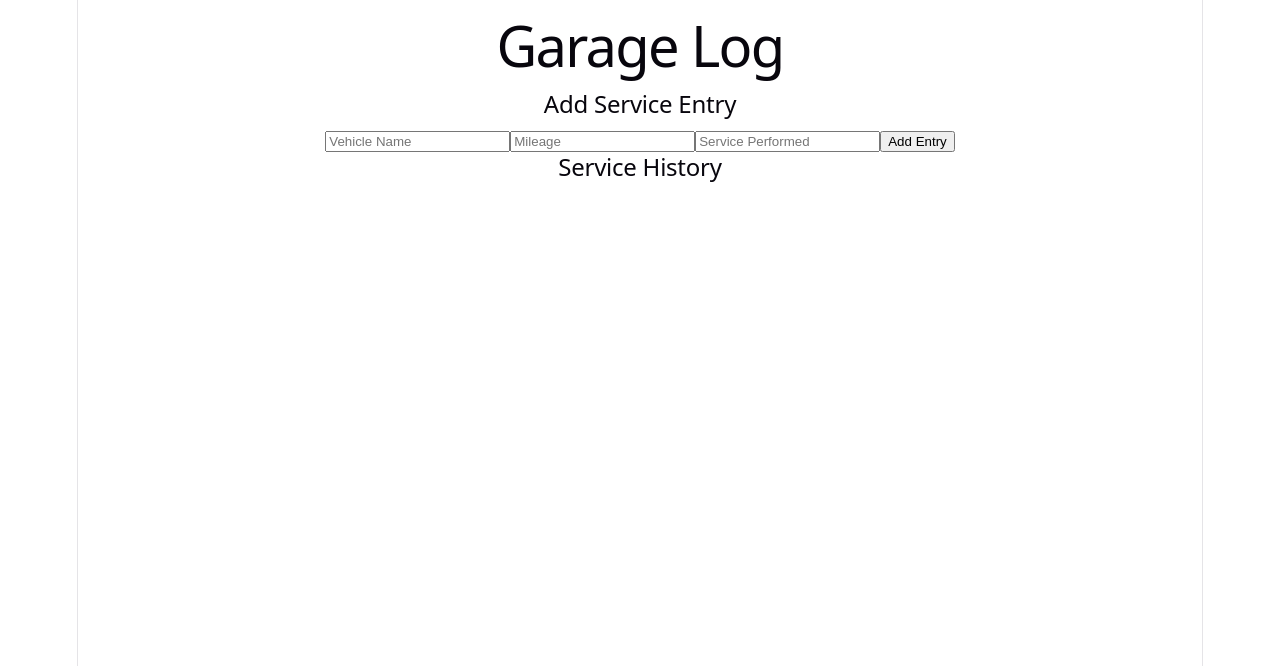
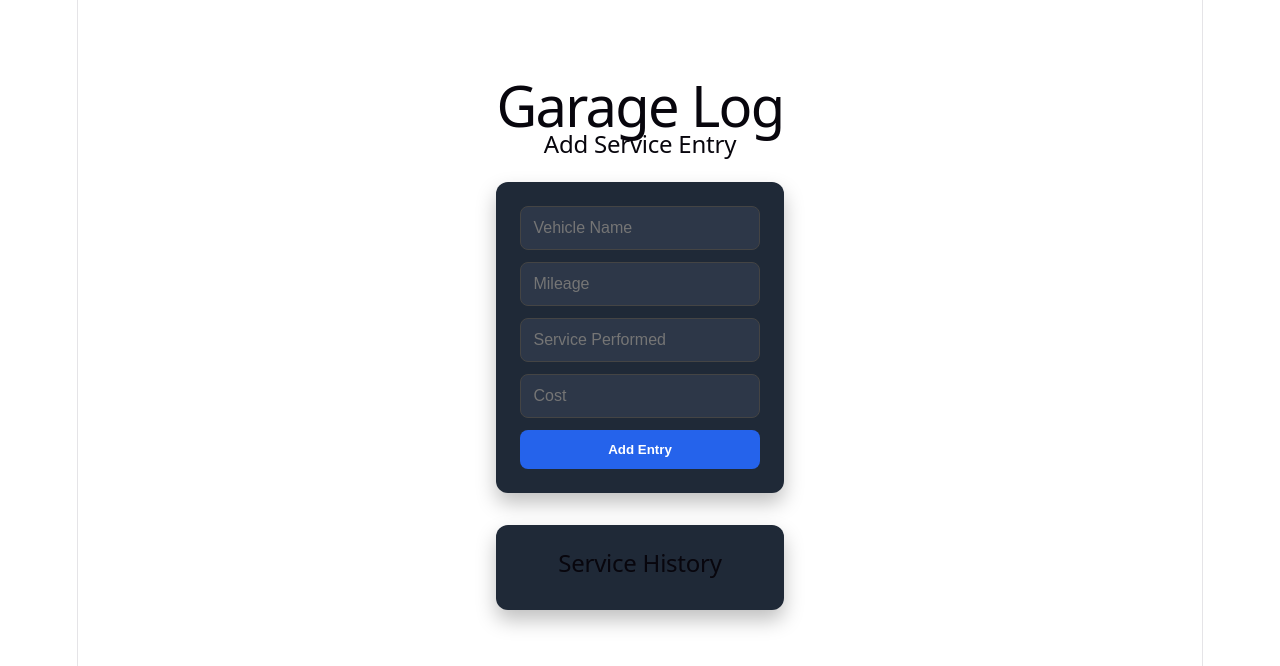
Before and after one commit to AlternateSpirit/auto-maintenance-tracker, a React (Vite) app: page / in a window 1280 px wide. Shown: the top 666 px of the page. Built offline with nearby package versions, Linux system fonts and the light colour scheme.

Commit message:
Finished first iteration of home page's form added cost and app design

```diff
--- a/src/App.css
+++ b/src/App.css
@@ -1,184 +1,54 @@
-.counter {
-  font-size: 16px;
-  padding: 5px 10px;
-  border-radius: 5px;
-  color: var(--accent);
-  background: var(--accent-bg);
-  border: 2px solid transparent;
-  transition: border-color 0.3s;
-  margin-bottom: 24px;
-
-  &:hover {
-    border-color: var(--accent-border);
-  }
-  &:focus-visible {
-    outline: 2px solid var(--accent);
-    outline-offset: 2px;
-  }
+.app {
+  max-width: 900px;
+  margin: 40px auto;
+  padding: 20px;
 }
 
-.hero {
-  position: relative;
-
-  .base,
-  .framework,
-  .vite {
-    inset-inline: 0;
-    margin: 0 auto;
-  }
-
-  .base {
-    width: 170px;
-    position: relative;
-    z-index: 0;
-  }
-
-  .framework,
-  .vite {
-    position: absolute;
-  }
-
-  .framework {
-    z-index: 1;
-    top: 34px;
-    height: 28px;
-    transform: perspective(2000px) rotateZ(300deg) rotateX(44deg) rotateY(39deg)
-      scale(1.4);
-  }
-
-  .vite {
-    z-index: 0;
-    top: 107px;
-    height: 26px;
-    width: auto;
-    transform: perspective(2000px) rotateZ(300deg) rotateX(40deg) rotateY(39deg)
-      scale(0.8);
-  }
+.card {
+  background: #1f2937;
+  border-radius: 12px;
+  padding: 24px;
+  margin-top: 24px;
+  box-shadow: 0 10px 20px rgba(0,0,0,.25);
 }
 
-#center {
+form {
   display: flex;
   flex-direction: column;
-  gap: 25px;
-  place-content: center;
-  place-items: center;
-  flex-grow: 1;
-
-  @media (max-width: 1024px) {
-    padding: 32px 20px 24px;
-    gap: 18px;
-  }
+  gap: 12px;
 }
 
-#next-steps {
-  display: flex;
-  border-top: 1px solid var(--border);
-  text-align: left;
-
-  & > div {
-    flex: 1 1 0;
-    padding: 32px;
-    @media (max-width: 1024px) {
-      padding: 24px 20px;
-    }
-  }
-
-  .icon {
-    margin-bottom: 16px;
-    width: 22px;
-    height: 22px;
-  }
-
-  @media (max-width: 1024px) {
-    flex-direction: column;
-    text-align: center;
-  }
+input {
+  padding: 12px;
+  border-radius: 8px;
+  border: 1px solid #444;
+  background: #2d3748;
+  color: white;
+  font-size: 16px;
 }
 
-#docs {
-  border-right: 1px solid var(--border);
-
-  @media (max-width: 1024px) {
-    border-right: none;
-    border-bottom: 1px solid var(--border);
-  }
+button {
+  padding: 12px;
+  border: none;
+  border-radius: 8px;
+  background: #2563eb;
+  color: white;
+  font-weight: bold;
+  cursor: pointer;
 }
 
-#next-steps ul {
-  list-style: none;
-  padding: 0;
-  display: flex;
-  gap: 8px;
-  margin: 32px 0 0;
-
-  .logo {
-    height: 18px;
-  }
-
-  a {
-    color: var(--text-h);
-    font-size: 16px;
-    border-radius: 6px;
-    background: var(--social-bg);
-    display: flex;
-    padding: 6px 12px;
-    align-items: center;
-    gap: 8px;
-    text-decoration: none;
-    transition: box-shadow 0.3s;
-
-    &:hover {
-      box-shadow: var(--shadow);
-    }
-    .button-icon {
-      height: 18px;
-      width: 18px;
-    }
-  }
-
-  @media (max-width: 1024px) {
-    margin-top: 20px;
-    flex-wrap: wrap;
-    justify-content: center;
-
-    li {
-      flex: 1 1 calc(50% - 8px);
-    }
-
-    a {
-      width: 100%;
-      justify-content: center;
-      box-sizing: border-box;
-    }
-  }
+button:hover {
+  background: #1d4ed8;
 }
 
-#spacer {
-  height: 88px;
-  border-top: 1px solid var(--border);
-  @media (max-width: 1024px) {
-    height: 48px;
-  }
+h1 {
+  margin-bottom: 12px;
 }
 
-.ticks {
-  position: relative;
-  width: 100%;
+h3 {
+  margin-bottom: 4px;
+}
 
-  &::before,
-  &::after {
-    content: '';
-    position: absolute;
-    top: -4.5px;
-    border: 5px solid transparent;
-  }
-
-  &::before {
-    left: 0;
-    border-left-color: var(--border);
-  }
-  &::after {
-    right: 0;
-    border-right-color: var(--border);
-  }
+.card + .card {
+  margin-top: 32px;
 }
--- a/src/App.tsx
+++ b/src/App.tsx
@@ -1,15 +1,20 @@
 import { useState } from 'react'
+import Home from './components/home'
+import './App.css'
 
 type ServiceEntry = {
   vehicle: string
   mileage: string
   service: string
+  cost: string
 }
 
 function App() {
   const [vehicle, setVehicle] = useState('')
   const [mileage, setMileage] = useState('')
   const [service, setService] = useState('')
+  const [cost, setCost] = useState('')
+
 
   const [entries, setEntries] = useState<ServiceEntry[]>([])
 
@@ -20,6 +25,7 @@ function App() {
       vehicle,
       mileage,
       service,
+      cost,
     }
 
     setEntries([...entries, newEntry])
@@ -27,6 +33,13 @@ function App() {
     setVehicle('')
     setMileage('')
     setService('')
+    setCost('')
+  }
+
+  function deleteEntry(indexToDelete: number) {
+    setEntries(
+      entries.filter((_, index) => index !== indexToDelete)
+    )
   }
 
   return (
@@ -54,9 +67,16 @@ function App() {
             onChange={(event) => setService(event.target.value)}
           />
 
+          <input
+            placeholder="Cost"
+            value={cost}
+            onChange={(event) => setCost(event.target.value)}
+          />
+
           <button type="submit">Add Entry</button>
         </form>
       </section>
+
       <section className="card">
         <h2>Service History</h2>
 
@@ -65,6 +85,10 @@ function App() {
             <h3>{entry.vehicle}</h3>
             <p>Mileage: {entry.mileage}</p>
             <p>Service: {entry.service}</p>
+            <p>Cost: {entry.cost}</p>
+            <button onClick={() => deleteEntry(index)}>
+              Delete
+            </button>
           </div>
         ))}
       </section>
```
Also changed, not shown: src/components/Home.tsx (added, +14 -0 lines).
